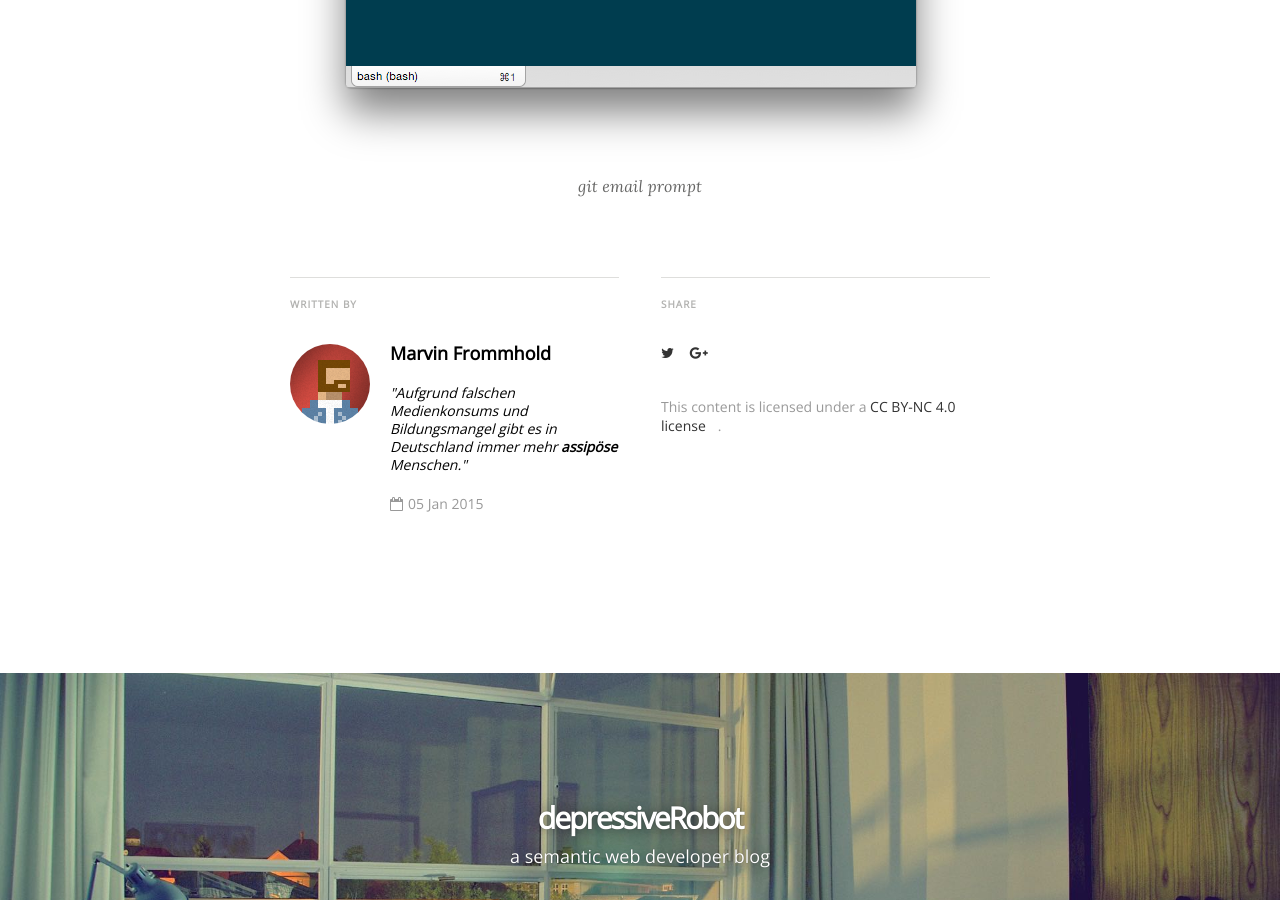
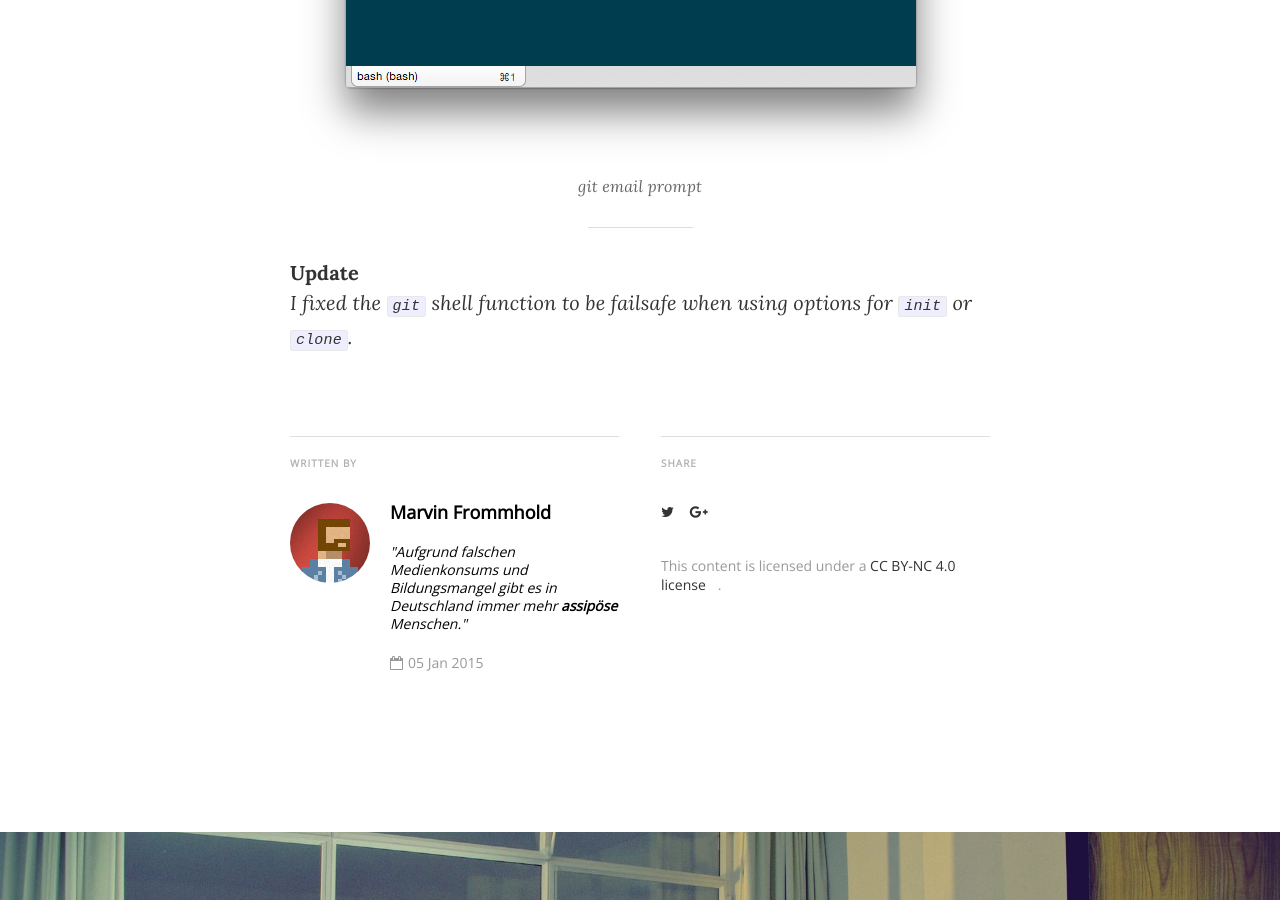
Before and after one commit to depressiveRobot/depressiverobot.github.io, a Jekyll site: the page built from _posts/2015-01-05-git-email.md, in a window 1280 px wide and 900 px high, scrolled down 2276 px. Built offline with Jekyll 4.4.1, drawn with Linux system fonts in a browser that asks for light colours; nearby versions of some CDN libraries; Markdown is read by kramdown in place of the engine named in the settings; comment, search, counter and statistics services are not loaded; some of the changed text lies outside the part shown.

Commit message:
fix for git shell function

```diff
--- a/_posts/2015-01-05-git-email.md
+++ b/_posts/2015-01-05-git-email.md
@@ -12,7 +12,7 @@ typeof: BlogPosting
 
 Every time I clone or initialize a git repository I forget to set my user name and email address. I know, I can set a default user name and email in the global `~./gitconfig`. But this doesn't work for me, because I use my Mac for work, Ph.D. related and private projects. That means I have three different email address which I mainly use.
 
-To compensate my forgetfulness I wrote a small script which prompts me for the email address to use every time I enter `git clone ...` or `git init` into the command line. I think it's worth to share it with you.
+To compensate my forgetfulness I wrote a small script which prompts me for the email address to use every time I enter `git clone` or `git init` into the command line. I think it's worth to share it with you.
 
 First, add the following script to your `$PATH`. This script will show the prompt. **Don't forget** to change the email addresses of the array named `MAILS`.
 
@@ -25,3 +25,8 @@ Now the magic. Git doesn't allow us to override the `init` and `clone` command p
 That's it. Next time you initialize or clone a repository you should see something like this:
 
 ![git email prompt](/assets/article_images/2015-01-05-git-email/terminal.jpg)
+
+---
+
+**Update**
+_I fixed the `git` shell function to be failsafe when using options for `init` or `clone`._
```
Also changed, not shown: 1 other file.
